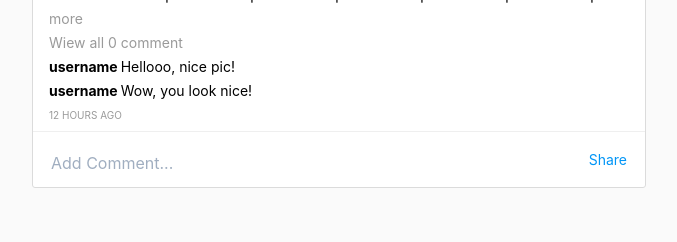
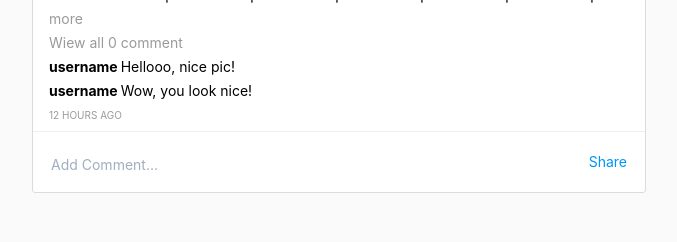
Before and after one commit to dominayo/nextjs-instagram-clone, a Next.js app: page / in a window 1280 px wide. Shown: the part 980-1222 px from the top of the page, without its empty margins (151-828 px from the left). Built offline with nearby package versions, Linux system fonts and the light colour scheme.

Commit message:
comments resize when it get new lines

```diff
--- a/components/add_comment.js
+++ b/components/add_comment.js
@@ -1,12 +1,18 @@
-import React from "react";
+import React, { useRef, useEffect, useState } from "react";
 
 export default function AddComment() {
+  const changeRef = useRef(null);
+  const [textAreaSize, setAreaSize] = useState(18);
+
   return (
     <form method="POST" className="add-comment-container">
       <textarea
         className="add-comment-input"
+        style={{ height: textAreaSize }}
         placeholder="Add Comment..."
         aria-label="Add Comment..."
+        ref={changeRef}
+        onChange={() => setAreaSize(changeRef.current.scrollHeight)}
       ></textarea>
       <button className="add-comment-button">Share</button>
     </form>
--- a/components/stories.js
+++ b/components/stories.js
@@ -14,7 +14,7 @@ export default function Stories() {
   };
 
   return (
-    <Box className="stories-container sm:full-width" border>
+    <Box className="stories-container sm:full-width" border={true}>
       <div className="stories-feed flex relative items-center">
         {x !== 0 && (
           <button
--- a/pages/index.js
+++ b/pages/index.js
@@ -11,7 +11,7 @@ export default function Home() {
         <div className="homepage-feed flex flex-col ">
           <Stories />
           {feed.map((item) => {
-            return <FeedItem data={item} />;
+            return <FeedItem data={item} key={item} />;
           })}
         </div>
         <div className="suggestions hidden lg:flex"></div>
--- a/styles/index.css
+++ b/styles/index.css
@@ -185,21 +185,26 @@ body {
   margin-left: 16px;
 }
 .add-comment-container {
-  height: 56px;
   padding: 18px;
   width: 100%;
   border-top: 1px solid #efefef;
   margin-top: 4px;
   display: flex;
   align-items: center;
+  max-height: 70px;
 }
 .add-comment-input {
   width: 100%;
   border: 0;
   resize: none;
   margin-right: auto;
+  background-color: transparent;
+  display: flex;
   height: 18px;
-  background-color: transparent;
+  max-height: 60px;
+  white-space: normal;
+  margin-right: 15px;
+  font-size: 14px;
 }
 .add-comment-button {
   color: #0095f6;
```
